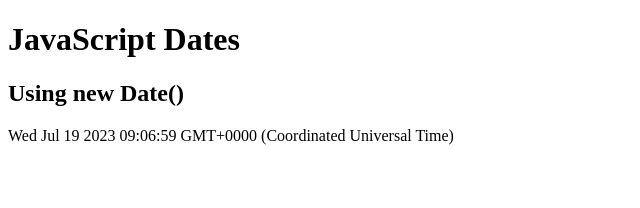
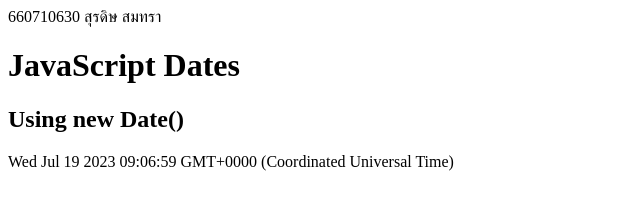
Before and after one commit to 660710630/517101_630, a plain HTML site: page index.html in a window 1280 px wide. Shown: the whole page, without its empty margins (0-640 px from the left). Drawn offline with Linux system fonts and the light colour scheme.

Commit message:
add id and name
เพิ่มบรรทัดแสดงรหัสนักศึกษา

```diff
--- a/index.html
+++ b/index.html
@@ -1,7 +1,7 @@
 <!DOCTYPE html>
 <html>
 <body>
-
+660710630 สุรดิษ สมทรา
 <h1>JavaScript Dates</h1>
 <h2>Using new Date()</h2>
 
```
